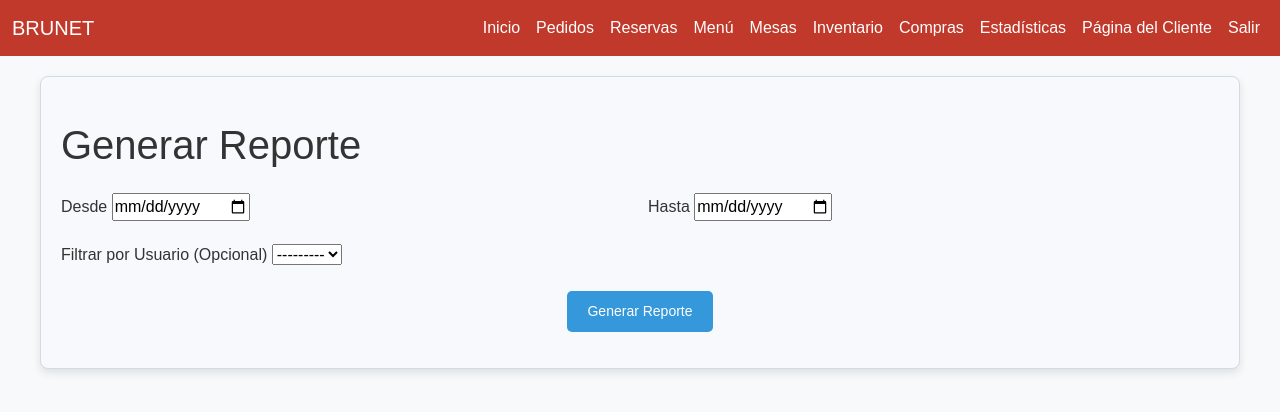
After one commit to Leonelpescador/Bruenet-2.0, a Django app: page /reportes/generar/ in a window 1280 px wide. The commit adds this page. Shown: the top 412 px of the page. Run offline with Django 5.2, Linux system fonts and the light colour scheme; data comes from the database, SQL or seed files in the repository.

Commit message:
Logramos que ande reportes.

```diff
--- a/brunet/restaurant/forms.py
+++ b/brunet/restaurant/forms.py
@@ -233,3 +233,15 @@ class DetallePedidoForm(forms.ModelForm):
     def __init__(self, *args, **kwargs):
         super().__init__(*args, **kwargs)
         self.fields['precio_unitario'].widget.attrs['class'] = 'form-control'
+
+
+
+#Estadisticas
+from .models import Usuario
+class ReporteFiltroForm(forms.Form):
+    fecha_inicio = forms.DateField(widget=forms.DateInput(attrs={'type': 'date'}), label='Desde')
+    fecha_fin = forms.DateField(widget=forms.DateInput(attrs={'type': 'date'}), label='Hasta')
+    usuario = forms.ModelChoiceField(
+        queryset=Usuario.objects.filter(tipo_usuario__in=['admin', 'cajero']),
+        required=False, label="Filtrar por Usuario"
+    )
--- a/brunet/restaurant/templates/base.html
+++ b/brunet/restaurant/templates/base.html
@@ -62,7 +62,7 @@
                         <a class="nav-link" href="{% url 'compras' %}">Compras</a>
                     </li>
                     <li class="nav-item {% if request.resolver_match.url_name == 'generar_reporte_estadisticas' %}active{% endif %}">
-                        <a class="nav-link" href="{% url 'generar_reporte_estadisticas' %}">Estadísticas</a>
+                        <a class="nav-link" href="{% url 'generar_reporte' %}">Estadísticas</a>
                     </li>
                     <li class="nav-item {% if request.resolver_match.url_name == 'cliente' %}active{% endif %}">
                         <a class="nav-link" href="{% url 'cliente' %}">Página del Cliente</a>
--- /dev/null
+++ b/brunet/restaurant/templates/reportes/generar_reporte.html
@@ -0,0 +1,63 @@
+{% extends 'base.html' %}
+
+{% block content %}
+<div class="container">
+    <h1 class="my-4">Generar Reporte</h1>
+    <form method="post" class="row g-3">
+        {% csrf_token %}
+        <div class="col-md-6">
+            <label for="id_fecha_inicio" class="form-label">Desde</label>
+            {{ form.fecha_inicio }}
+        </div>
+        <div class="col-md-6">
+            <label for="id_fecha_fin" class="form-label">Hasta</label>
+            {{ form.fecha_fin }}
+        </div>
+        <div class="col-md-6">
+            <label for="id_usuario" class="form-label">Filtrar por Usuario (Opcional)</label>
+            {{ form.usuario }}
+        </div>
+        <div class="col-md-12 text-center my-3">
+            <button type="submit" class="btn btn-primary">Generar Reporte</button>
+        </div>
+    </form>
+
+    {% if reportes %}
+        <h2 class="my-4">Resultados del Reporte</h2>
+        <div class="table-responsive">
+            <table class="table table-bordered table-striped">
+                <thead>
+                    <tr>
+                        <th># Caja</th>
+                        <th>Usuario</th>
+                        <th>Apertura</th>
+                        <th>Cierre</th>
+                        <th>Total Ingresos</th>
+                        <th>Total Egresos</th>
+                        <th>Pedidos Realizados</th>
+                    </tr>
+                </thead>
+                <tbody>
+                    {% for reporte in reportes %}
+                    <tr>
+                        <td>{{ reporte.caja.id }}</td>
+                        <td>{{ reporte.caja.usuario.username }}</td>
+                        <td>{{ reporte.caja.apertura }}</td>
+                        <td>{{ reporte.caja.cierre|default:"En proceso" }}</td>
+                        <td>${{ reporte.total_ingresos }}</td>
+                        <td>${{ reporte.total_egresos }}</td>
+                        <td>
+                            <ul>
+                                {% for pedido in reporte.pedidos %}
+                                    <li>Pedido {{ pedido.id }} - ${{ pedido.total }} - {{ pedido.estado }}</li>
+                                {% endfor %}
+                            </ul>
+                        </td>
+                    </tr>
+                    {% endfor %}
+                </tbody>
+            </table>
+        </div>
+    {% endif %}
+</div>
+{% endblock %}
--- a/brunet/restaurant/urls.py
+++ b/brunet/restaurant/urls.py
@@ -97,7 +97,7 @@ urlpatterns =[
     path('mesa/editar/<int:pk>/', views.editar_mesa, name='editar_mesa'),
 
     #estadisticas
-    path('reportes/estadisticas/', views.generar_reporte_estadisticas, name='generar_reporte_estadisticas'),
+    path('reportes/generar/', views.generar_reporte, name='generar_reporte'),
 
     # Caja
     path('caja/apertura/', views.apertura_caja, name='apertura_caja'),
--- a/brunet/restaurant/views.py
+++ b/brunet/restaurant/views.py
@@ -1320,75 +1320,40 @@ def registrar_pago(request, pedido_id):
 #estadisticas
 
 from django.shortcuts import render
-from .models import Caja, Pedido, Pago, Usuario, Menu
-from django.db.models import Sum, Count, Avg
-from django.utils import timezone
-from datetime import timedelta
+from .forms import ReporteFiltroForm
+from .models import Caja, Pedido, TransaccionCaja, Usuario
+from django.db.models import Sum
 
-def generar_reporte_estadisticas(request):
-    # Filtrar usuarios que sean cajeros o administradores
-    usuarios = Usuario.objects.filter(tipo_usuario__in=['cajero', 'admin'])
-
-    # Variables para estadísticas generales del restaurante
-    ingresos_totales = 0
-    pedidos_totales = 0
-    egresos_totales = 0
-    platos_mas_vendidos = Menu.objects.annotate(total_vendido=Sum('detallepedido__cantidad')).order_by('-total_vendido')[:5]
-
+def generar_reporte(request):
+    form = ReporteFiltroForm(request.POST or None)
     reportes = []
 
-    # Recorrer los usuarios filtrados
-    for usuario in usuarios:
-        # Filtrar las cajas abiertas por el usuario
-        cajas = Caja.objects.filter(usuario=usuario)
+    if form.is_valid():
+        fecha_inicio = form.cleaned_data['fecha_inicio']
+        fecha_fin = form.cleaned_data['fecha_fin']
+        usuario = form.cleaned_data['usuario']
+
+        # Filtro de cajas abiertas o cerradas
+        cajas = Caja.objects.filter(apertura__date__gte=fecha_inicio, apertura__date__lte=fecha_fin)
+
+        if usuario:
+            cajas = cajas.filter(usuario=usuario)
 
         for caja in cajas:
-            # Calcular los ingresos y egresos para cada caja
-            total_ingresos = caja.transacciones.filter(tipo='ingreso').aggregate(Sum('monto'))['monto__sum'] or 0
-            total_egresos = caja.transacciones.filter(tipo='egreso').aggregate(Sum('monto'))['monto__sum'] or 0
+            transacciones = caja.transacciones.all()
+            pedidos = Pedido.objects.filter(fecha_pedido__gte=caja.apertura, fecha_pedido__lte=caja.cierre or timezone.now())
 
-            # Calcular el saldo final
-            saldo_final = total_ingresos - total_egresos
+            total_ingresos = transacciones.filter(tipo='ingreso').aggregate(total=Sum('monto'))['total'] or 0
+            total_egresos = transacciones.filter(tipo='egreso').aggregate(total=Sum('monto'))['total'] or 0
 
-            # Obtener los pedidos relacionados con esta caja
-            pedidos = Pedido.objects.filter(caja=caja)
-
-            # Calcular el monto total de los pedidos
-            total_pedidos_monto = pedidos.aggregate(Sum('total'))['total__sum'] or 0
-
-            # Contar el número total de pedidos
-            total_pedidos = pedidos.count()
-
-            # Calcular promedio de ingresos por pedido
-            promedio_pedido = pedidos.aggregate(promedio=Avg('total'))['promedio'] or 0
-
-            # Sumar las estadísticas a las generales
-            ingresos_totales += total_ingresos
-            pedidos_totales += total_pedidos
-            egresos_totales += total_egresos
-
-            # Calcular duración de la caja abierta
-            duracion_caja = caja.cierre - caja.apertura if caja.cierre else timezone.now() - caja.apertura
-
-            # Almacenar los datos en el reporte
             reportes.append({
-                'usuario': usuario,
                 'caja': caja,
                 'total_ingresos': total_ingresos,
                 'total_egresos': total_egresos,
-                'saldo_final': saldo_final,
-                'total_pedidos': total_pedidos,
-                'total_pedidos_monto': total_pedidos_monto,
-                'promedio_pedido': promedio_pedido,
-                'duracion_caja': duracion_caja,
+                'pedidos': pedidos,
             })
 
-    context = {
-        'reportes': reportes,
-        'ingresos_totales': ingresos_totales,
-        'pedidos_totales': pedidos_totales,
-        'egresos_totales': egresos_totales,
-        'platos_mas_vendidos': platos_mas_vendidos,
-    }
-
-    return render(request, 'reportes/estadisticas.html', context)
+    return render(request, 'reportes/generar_reporte.html', {
+        'form': form,
+        'reportes': reportes
+    })
```
Also changed, not shown: brunet/restaurant/templates/reportes/estadisticas.html (deleted, +0 -74 lines).
